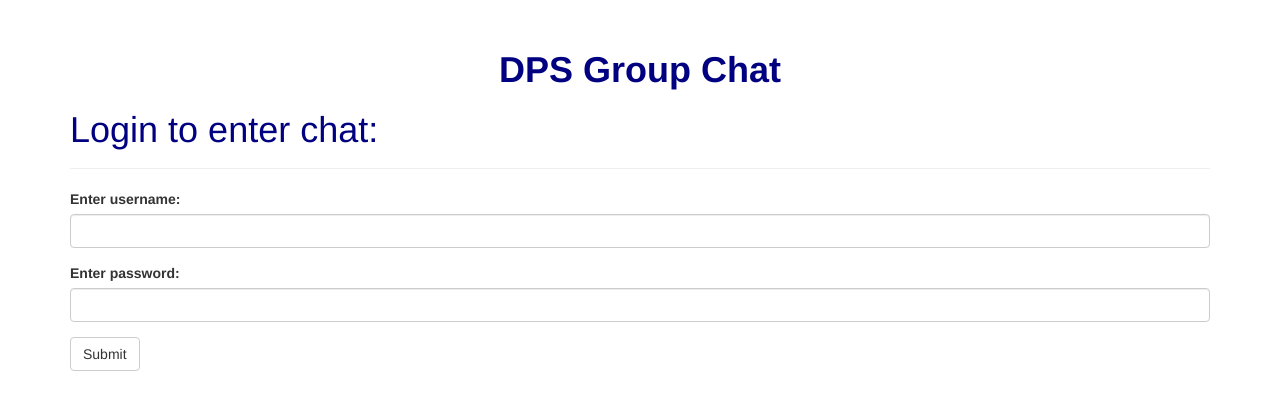
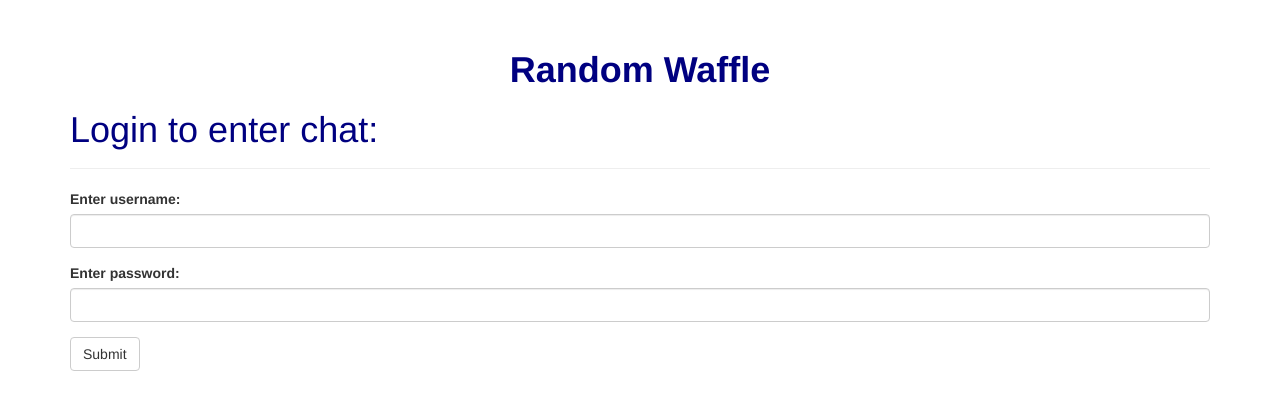
Before and after one commit to Aasrith1906/SchoolGroupChat, a Flask app: page / in a window 1280 px wide. Shown: the top 410 px of the page. Run offline with Flask 2, Linux system fonts and the light colour scheme; some libraries are stand-ins or nearby versions.

Commit message:
procfile , name change

```diff
--- a/templates/Login.html
+++ b/templates/Login.html
@@ -13,7 +13,7 @@
 		<div class="page-header">
 				<font color = 'navy'>
 
-			<center><h1><font color='navy'><b> DPS Group Chat </b></font></h1></center>
+			<center><h1><font color='navy'><b> Random Waffle </b></font></h1></center>
 			<p>
 
 
```
Also changed, not shown: requirements.txt (added, +26 -0 lines), 1 other file.
